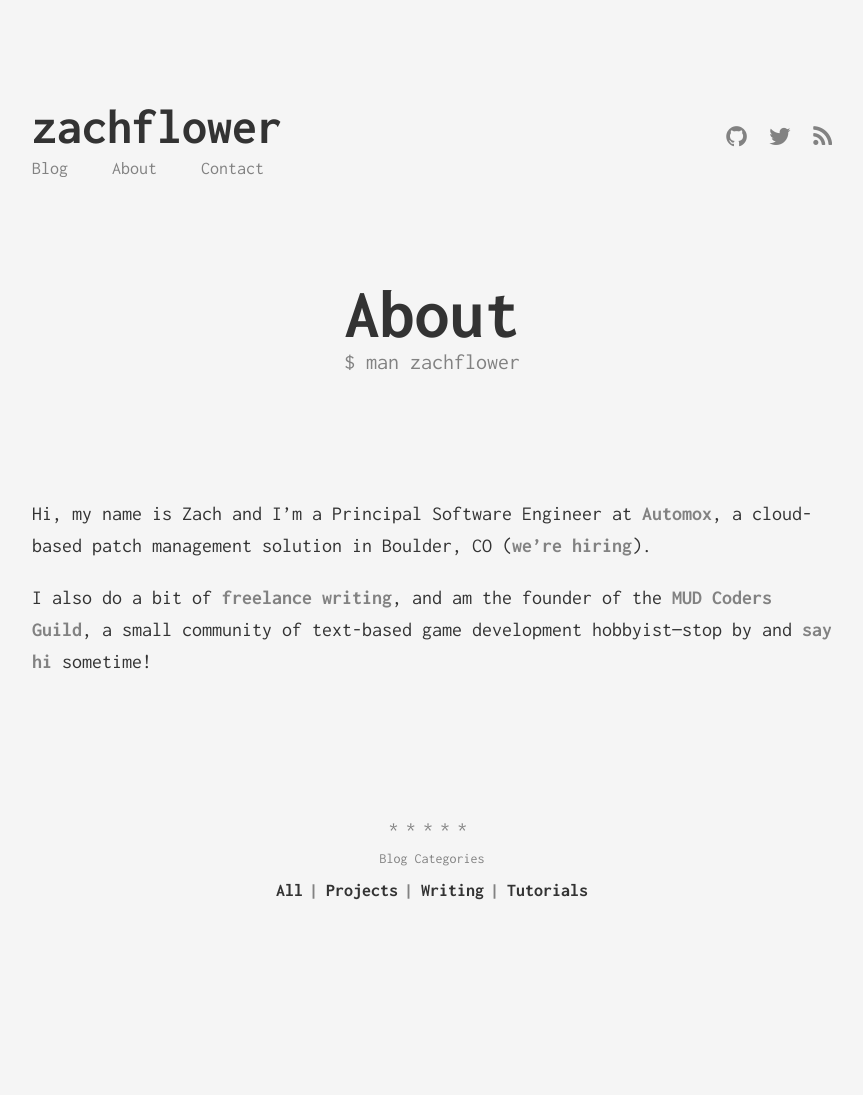
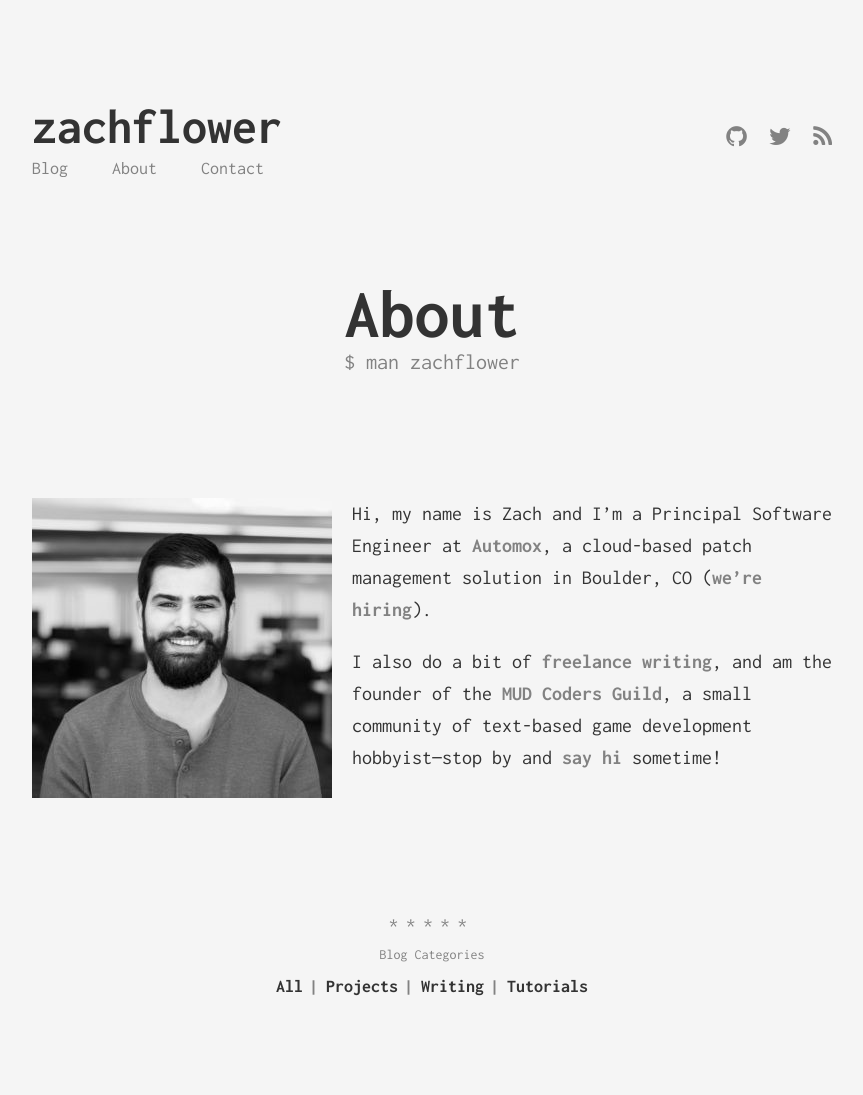
Before and after one commit to zachflower/flower.codes, a Jekyll site: the page built from about.md, in a window 1280 px wide. Shown: the whole page, without its empty margins (208-1071 px from the left). Built offline with Jekyll 4.4.1, drawn with Linux system fonts in a browser that asks for light colours; before the commit the page ends 999 px from its top, so only the background shows below that.

Commit message:
update avatar, add avatar to about page

```diff
--- a/about.md
+++ b/about.md
@@ -5,6 +5,8 @@ subtitle: $ man zachflower
 permalink: /about/
 ---
 
+![Zachary Flower](/assets/avatar.jpg){: style="float: left; margin: 0 20px 20px 0;"}
+
 Hi, my name is Zach and I'm a Principal Software Engineer at [Automox](https://www.automox.com/), a cloud-based patch management solution in Boulder, CO ([we're hiring](https://www.automox.com/careers)).
 
 I also do a bit of [freelance](https://fixate.io/meet-the-practitioner-zach-keep-it-simple-flower/) [writing](https://www.techtarget.com/contributor/Zachary-Flower), and am the founder of the [MUD Coders Guild](https://mudcoders.com/), a small community of text-based game development hobbyist—stop by and [say hi](https://slack.mudcoders.com/) sometime!
```
Also changed, not shown: assets/avatar.jpg.
